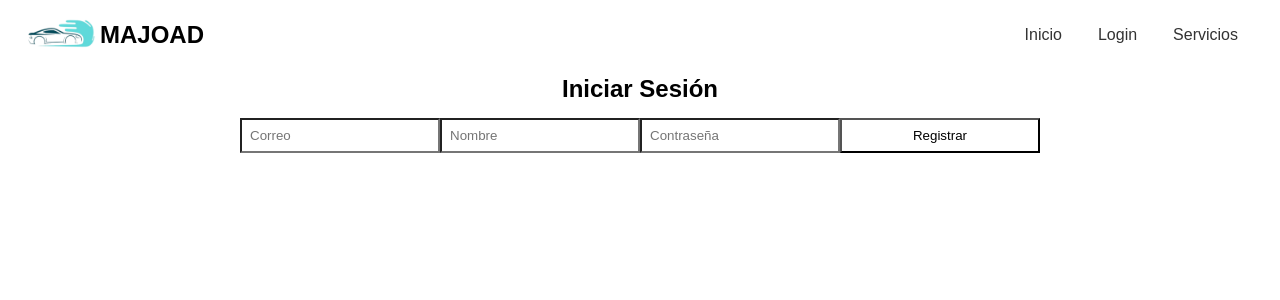
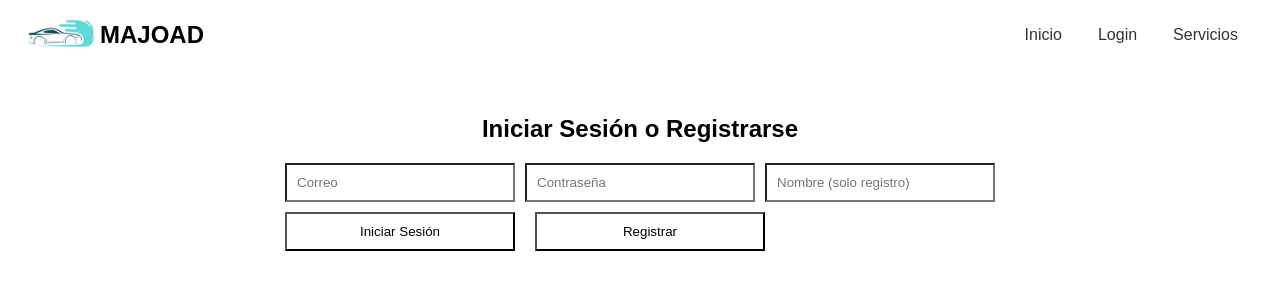
Before and after one commit to Josmeiry/Proyect-FFB-PCarWash, a Vue app: page /login in a window 1280 px wide. Shown: the top 300 px of the page. Built offline with nearby package versions, Linux system fonts and the light colour scheme.

Commit message:
actualizandooo

```diff
--- a/src/Loggin.vue
+++ b/src/Loggin.vue
@@ -1,12 +1,17 @@
 <template>
   <div class="login">
-    <h2>Iniciar Sesión</h2>
+    <h2>Iniciar Sesión o Registrarse</h2>
 
-    <form @submit.prevent="iniciarSesion">
+    <form @submit.prevent="accion">
       <input v-model="correo" type="email" placeholder="Correo" required />
-      <input v-model="nombre" type="text" placeholder="Nombre" required />
-      <input v-model="contrasena" type="password" placeholder="Contraseña" />
-      <button @click="registrarUsuario">Registrar</button>
+       <input v-model="contrasena" type="password" placeholder="Contraseña" required />
+      <input v-model="nombre" type="text" placeholder="Nombre (solo registro)" />
+
+
+      <div class="botones">
+        <button type="button" @click="iniciarSesion">Iniciar Sesión</button>
+        <button type="button" @click="registrarUsuario">Registrar</button>
+      </div>
     </form>
 
     <p v-if="mensaje" class="msg">{{ mensaje }}</p>
@@ -17,28 +22,36 @@
 import { ref } from "vue";
 import axios from "axios";
 
+const correo = ref("");
 const nombre = ref("");
-const correo = ref("");
 const contrasena = ref("");
 const mensaje = ref("");
 
-const API_URL = "http://localhost:2629/Usuario";
+// 🔹 REGISTRO
+const registrarUsuario = async () => {
+  try {
+    const res = await axios.post("http://localhost:2629/registrar", {
+      nombre: nombre.value,
+      correo: correo.value,
+      contrasena: contrasena.value,
+    });
+    mensaje.value = res.data.mensaje;
+    console.log("Usuario creado:", res.data.usuario);
+  } catch (err) {
+    console.error("Error al registrar:", err);
+    mensaje.value = "❌ Error al registrar usuario";
+  }
+};
 
+// 🔹 LOGIN
 const iniciarSesion = async () => {
   try {
-    const res = await axios.post(API_URL, {
-      nombre: nombre.value,
+    const res = await axios.post("http://localhost:2629/login", {
       correo: correo.value,
-      contrasena: contrasena.value
+      contrasena: contrasena.value,
     });
-
     mensaje.value = res.data.mensaje;
-    console.log(res.data.usuario);
-
-    // Limpiar inputs si quieres
-    nombre.value = "";
-    correo.value = "";
-    contrasena.value = "";
+    console.log("Usuario logueado:", res.data.usuario);
   } catch (err) {
     console.error("Error al iniciar sesión:", err);
     mensaje.value = "❌ No se pudo iniciar sesión";
@@ -52,13 +65,23 @@ const iniciarSesion = async () => {
   flex-direction: column;
   align-items: center;
   gap: 10px;
+  margin-top: 40px;
 }
+
 input, button {
-  padding: 8px;
-  width: 200px;
+  padding: 10px;
+  width: 230px;
+  margin: 5px;
 }
+
+.botones {
+  display: flex;
+  gap: 10px;
+}
+
 .msg {
   margin-top: 10px;
+  font-weight: bold;
   color: red;
 }
 </style>
```
